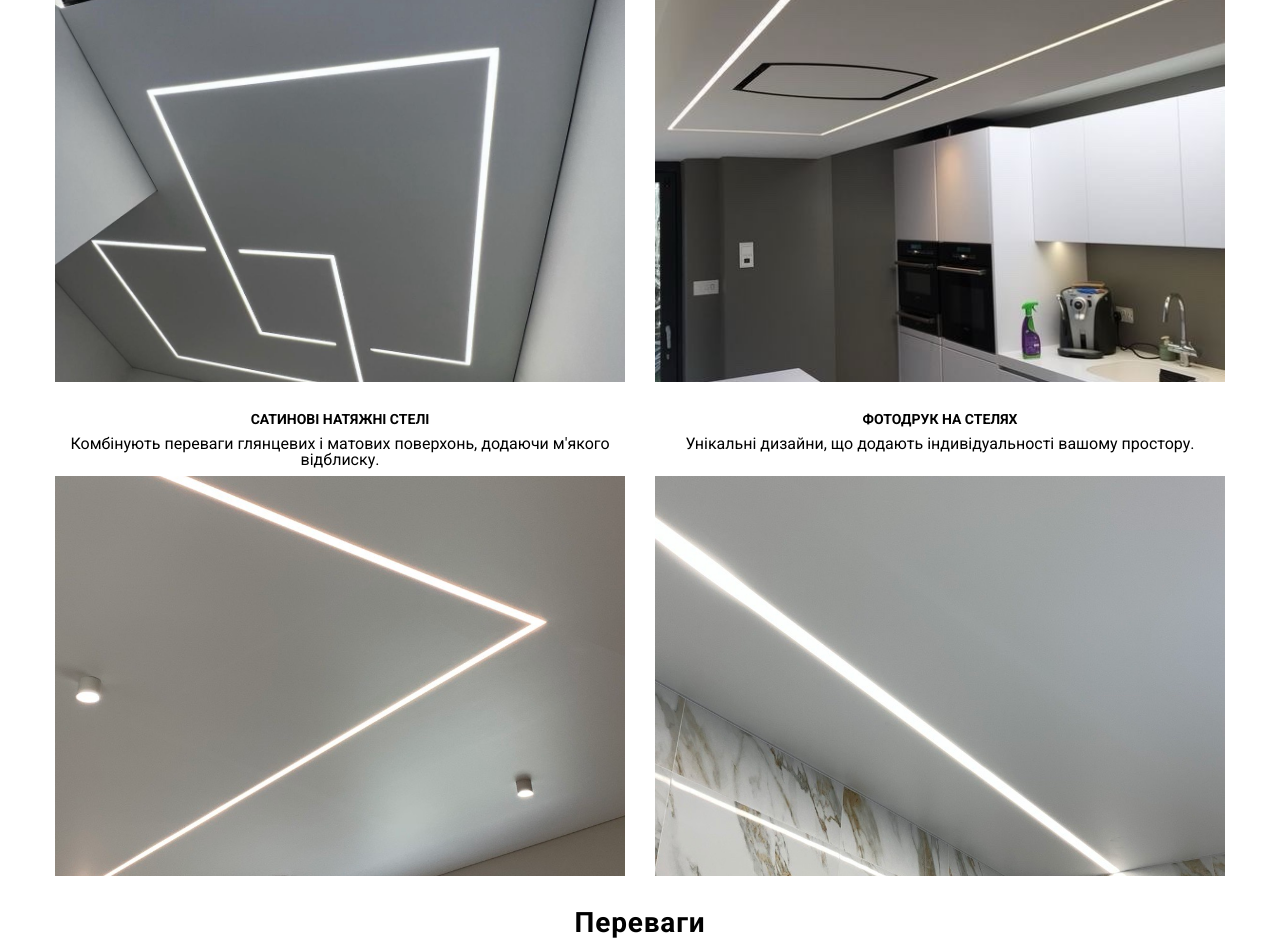
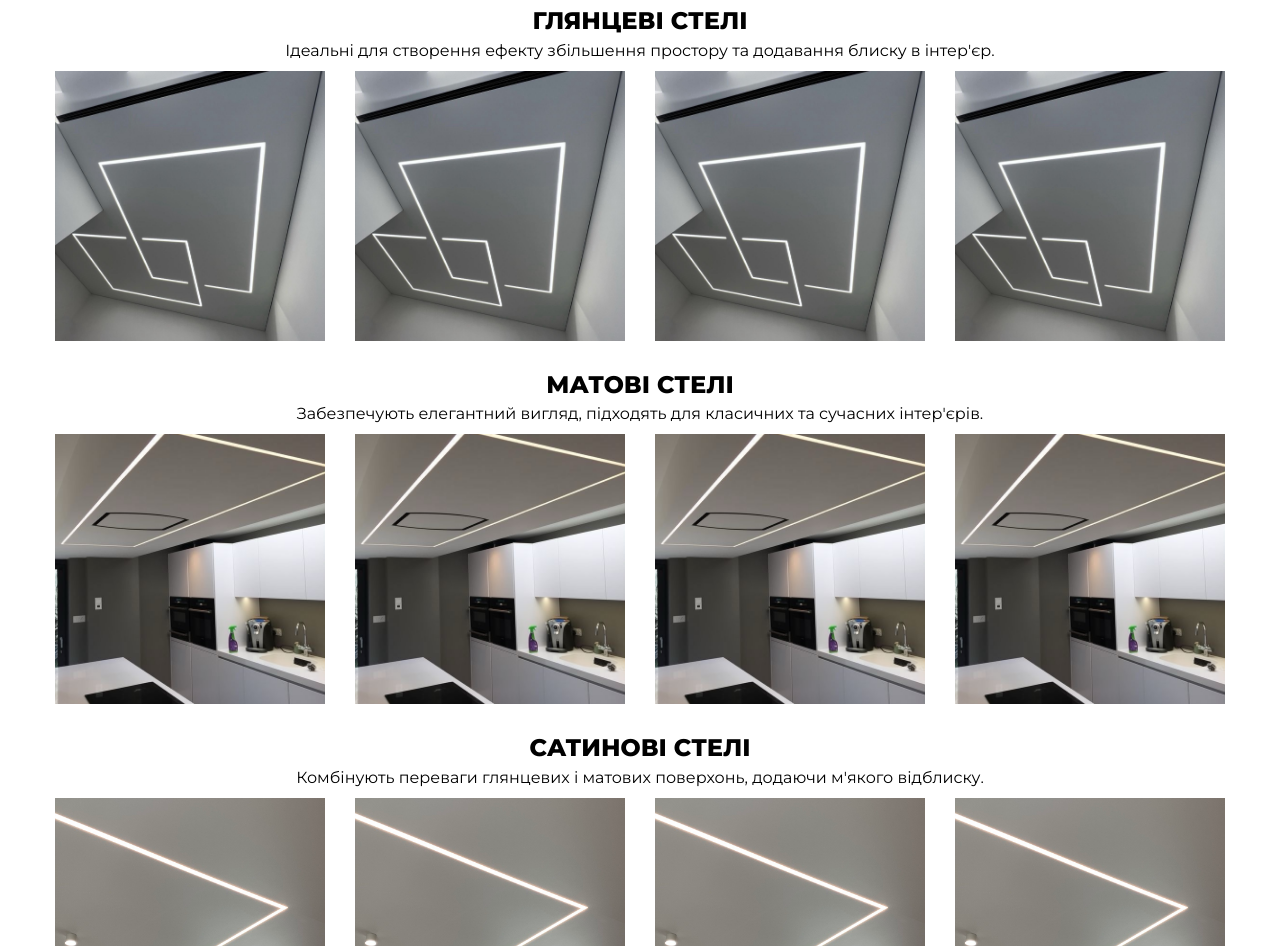
Before and after one commit to bzhezinskyi/my_house, a website: page index.html in a window 1280 px wide. Shown: the part 539-1485 px from the top of the page. Drawn offline with Linux system fonts and the light colour scheme.

Commit message:
updata services

```diff
--- a/index.html
+++ b/index.html
@@ -39,7 +39,9 @@
                       >
                     </li>
                     <li class="nav__item">
-                      <a class="nav__link modal-exit" href="#">Про нас</a>
+                      <a class="nav__link modal-exit" href="#advantages"
+                        >Про нас</a
+                      >
                     </li>
                     <li class="nav__item">
                       <a class="nav__link modal-exit" href="#">Замовити</a>
@@ -102,43 +104,95 @@
         </article>
         <section class="services" id="services">
           <div class="services__container">
-            <h2 class="services__title title">Послуги</h2>
+            <h2 class="services__title title">Приклади робіт</h2>
             <ul class="services__list services-list">
               <li class="services-list__items">
-                <h3 class="services-list__title subtitle">
-                  Глянцеві натяжні стелі
-                </h3>
+                <h3 class="services-list__title subtitle">Глянцеві стелі</h3>
                 <p>
                   Ідеальні для створення ефекту збільшення простору та додавання
                   блиску в інтер'єр.
                 </p>
-                <div class="services-list__image-box">
+
+                <ul class="services__gallery gallery">
+                  <li class="gallery__item">
+                    <div class="gallery__image-box">
                       <img src="./image/content/IMG_0506.JPG" />
                     </div>
                   </li>
+                  <li class="gallery__item">
+                    <div class="gallery__image-box">
+                      <img src="./image/content/IMG_0506.JPG" />
+                    </div>
+                  </li>
+                  <li class="gallery__item">
+                    <div class="gallery__image-box">
+                      <img src="./image/content/IMG_0506.JPG" />
+                    </div>
+                  </li>
+                  <li class="gallery__item">
+                    <div class="gallery__image-box">
+                      <img src="./image/content/IMG_0506.JPG" />
+                    </div>
+                  </li>
+                </ul>
+              </li>
               <li class="services-list__items">
-                <h3 class="services-list__title subtitle">
-                  Матові натяжні стелі
-                </h3>
+                <h3 class="services-list__title subtitle">Матові стелі</h3>
                 <p>
                   Забезпечують елегантний вигляд, підходять для класичних та
                   сучасних інтер'єрів.
                 </p>
-                <div class="services-list__image-box">
+                <ul class="services__gallery gallery">
+                  <li class="gallery__item">
+                    <div class="gallery__image-box">
                       <img src="./image/content/IMG_0511.JPG" />
                     </div>
                   </li>
+                  <li class="gallery__item">
+                    <div class="gallery__image-box">
+                      <img src="./image/content/IMG_0511.JPG" />
+                    </div>
+                  </li>
+                  <li class="gallery__item">
+                    <div class="gallery__image-box">
+                      <img src="./image/content/IMG_0511.JPG" />
+                    </div>
+                  </li>
+                  <li class="gallery__item">
+                    <div class="gallery__image-box">
+                      <img src="./image/content/IMG_0511.JPG" />
+                    </div>
+                  </li>
+                </ul>
+              </li>
               <li class="services-list__items">
-                <h3 class="services-list__title subtitle">
-                  Сатинові натяжні стелі
-                </h3>
+                <h3 class="services-list__title subtitle">Сатинові стелі</h3>
                 <p>
                   Комбінують переваги глянцевих і матових поверхонь, додаючи
                   м'якого відблиску.
                 </p>
-                <div class="services-list__image-box">
+                <ul class="services__gallery gallery">
+                  <li class="gallery__item">
+                    <div class="gallery__image-box">
                       <img src="./image/content/IMG_0508.JPG" />
                     </div>
+                  </li>
+                  <li class="gallery__item">
+                    <div class="gallery__image-box">
+                      <img src="./image/content/IMG_0508.JPG" />
+                    </div>
+                  </li>
+                  <li class="gallery__item">
+                    <div class="gallery__image-box">
+                      <img src="./image/content/IMG_0508.JPG" />
+                    </div>
+                  </li>
+                  <li class="gallery__item">
+                    <div class="gallery__image-box">
+                      <img src="./image/content/IMG_0508.JPG" />
+                    </div>
+                  </li>
+                </ul>
               </li>
               <li class="services-list__items">
                 <h3 class="services-list__title subtitle">
@@ -148,14 +202,33 @@
                   Унікальні дизайни, що додають індивідуальності вашому
                   простору.
                 </p>
-                <div class="services-list__image-box">
+                <ul class="services__gallery gallery">
+                  <li class="gallery__item">
+                    <div class="gallery__image-box">
+                      <img src="./image/content/IMG_0509.JPG" />
+                    </div>
+                  </li>
+                  <li class="gallery__item">
+                    <div class="gallery__image-box">
+                      <img src="./image/content/IMG_0509.JPG" />
+                    </div>
+                  </li>
+                  <li class="gallery__item">
+                    <div class="gallery__image-box">
+                      <img src="./image/content/IMG_0509.JPG" />
+                    </div>
+                  </li>
+                  <li class="gallery__item">
+                    <div class="gallery__image-box">
                       <img src="./image/content/IMG_0509.JPG" />
                     </div>
                   </li>
                 </ul>
+              </li>
+            </ul>
           </div>
         </section>
-        <section class="advantages">
+        <section class="advantages" id="advantages">
           <div class="advantages__container">
             <h2 class="advantages__title title">Переваги</h2>
             <ul class="advantages__list advantages-list">
--- a/sass/base/_colors-palette.scss
+++ b/sass/base/_colors-palette.scss
@@ -15,4 +15,6 @@
   --text-secondary: #757575;
   --text-accent: #ffff3f;
   --text-inverse: #e8eddf;
+
+  --container-width: $containerWidth;
 }
--- a/sass/base/_default.scss
+++ b/sass/base/_default.scss
@@ -1,4 +1,4 @@
-$fontFamily: "Roboto";
+$fontFamily: "Montserrat", sans-serif;
 $fontSize: toRem(16);
 
 $mainColor: #000;
--- a/sass/base/_fonts.scss
+++ b/sass/base/_fonts.scss
@@ -1,2 +1,3 @@
 @import url("https://fonts.googleapis.com/css2?family=Raleway:ital,wght@0,700;1,700&family=Roboto:wght@400;500;700;900&display=swap");
 @import url("https://fonts.googleapis.com/css2?family=Raleway:ital,wght@0,700;1,700&display=swap");
+@import url("https://fonts.googleapis.com/css2?family=Montserrat:wght@100..900&display=swap");
--- a/sass/layout/_services.scss
+++ b/sass/layout/_services.scss
@@ -1,30 +1,26 @@
 .services {
-  margin-bottom: toRem(30);
+  padding-top: toRem(80);
   &__container {
   }
   &__title {
   }
   &__list {
   }
+  &__gallery {
+  }
 }
 
 .services-list {
-  display: flex;
-  flex-wrap: wrap;
-  gap: 30px;
   &__items {
-    width: 100%;
-    @include ms(tab-s) {
-      width: calc(50% - 15px);
-      min-width: toRem(290);
+    &:not(:last-child) {
+      margin-bottom: toRem(30);
     }
-    text-align: center;
   }
   &__title {
   }
   & p {
-    min-height: toRem(32);
-    margin-bottom: toRem(8);
+    margin-bottom: toRem(12);
+    text-align: center;
   }
   &__image-box {
     position: relative;
@@ -40,3 +36,26 @@
     width: 100%;
   }
 }
+
+.gallery {
+  display: flex;
+  flex-wrap: wrap;
+  justify-content: space-between;
+  gap: toRem(30);
+  &__item {
+    width: calc(calc(100vw - toRem(60)) / 2);
+    height: calc(calc(100vw - toRem(60)) / 2);
+    @include ms(desc-s) {
+      width: calc(calc(100vw - toRem(120)) / 4);
+      height: calc(calc(100vw - toRem(120)) / 4);
+      max-width: toRem(270);
+      max-height: toRem(270);
+    }
+  }
+  &__image-box {
+    position: relative;
+    overflow: hidden;
+    width: 100%;
+    height: 100%;
+  }
+}
--- a/sass/layout/components/_text-components.scss
+++ b/sass/layout/components/_text-components.scss
@@ -1,9 +1,10 @@
 .title {
   margin-bottom: toRem(24);
 
-  font-weight: 700;
-  font-size: toRem(28);
+  font-weight: 900;
+  font-size: toRem(36);
   line-height: 1.18;
+  text-transform: uppercase;
 
   text-align: center;
   letter-spacing: 0.03em;
@@ -11,10 +12,11 @@
 .subtitle {
   margin-bottom: toRem(8);
 
-  font-weight: 700;
-  font-size: toRem(14);
+  font-weight: 800;
+  font-size: toRem(24);
   line-height: 1.14;
   text-transform: uppercase;
+  text-align: center;
 }
 .text {
 }
```
Also changed, not shown: css/style.css, 1 other file. Lines whose indentation alone changed are shown as unchanged.
